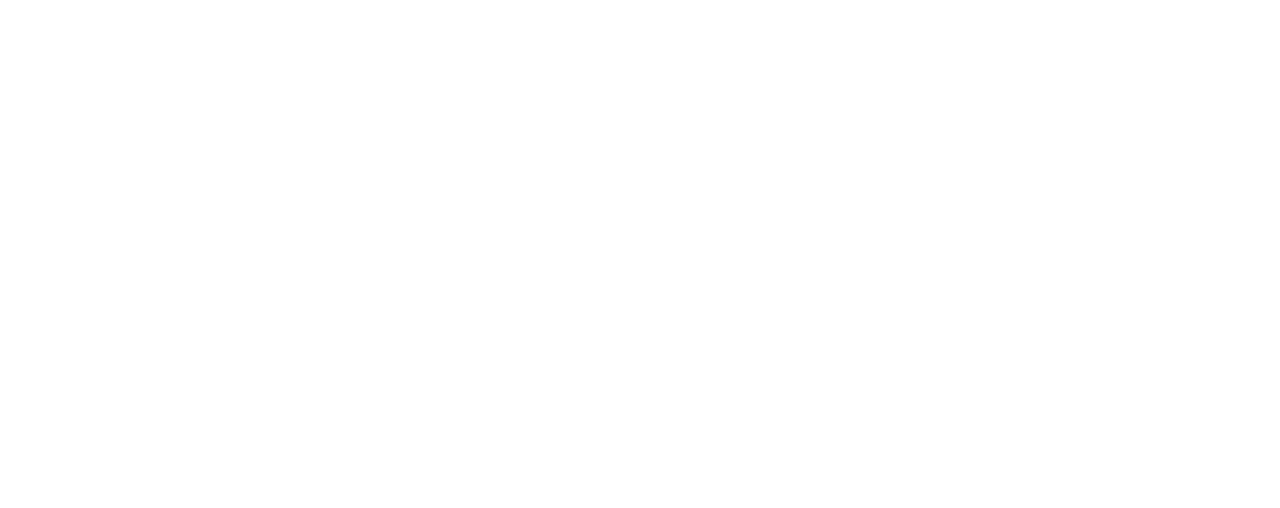
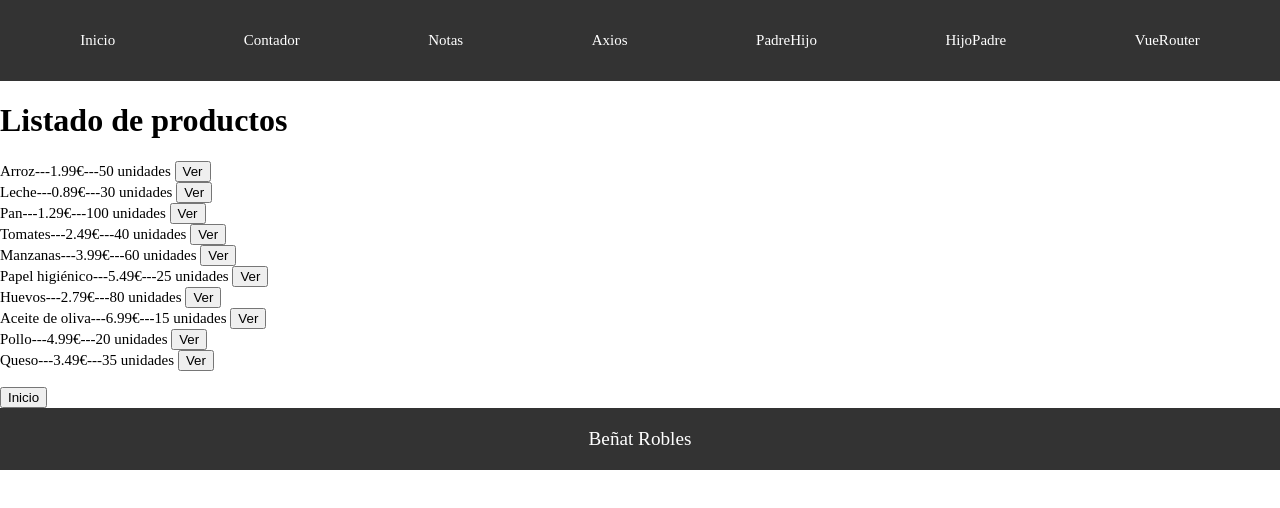
Before and after one commit to beniatrobles/apuntes-VUE, a Vue app in the folder apuntes/: page /productList in a window 1280 px wide. Before the commit this address had no page. Shown: the top 508 px of the page. Built offline with nearby package versions, Linux system fonts and the light colour scheme.

Commit message:
fdsdfsdf

```diff
--- a/apuntes/src/components/Navbar.vue
+++ b/apuntes/src/components/Navbar.vue
@@ -18,6 +18,9 @@
             </li>
             <li class="lista5">
                 <router-link to="/hijo_padre" class="lista1">HijoPadre</router-link>
+            </li>
+            <li class="lista5">
+                <router-link to="/inicio" class="lista1">VueRouter</router-link>
             </li>
         </ul>
     </nav>
--- a/apuntes/src/components/TaskList.vue
+++ b/apuntes/src/components/TaskList.vue
@@ -3,12 +3,14 @@
         <TaskInput @enviar-tarea="arrayTareas" />
 
         <h3>Tareas Recibidas(Componente Padre)</h3>
-        <ul>
-            <li v-for="(tarea, index) in tareasRecibidas" :key="index">{{ tarea.tarea }}-{{ tarea.descripcion }}
-                <button @click="eliminarTarea(index)">Eliminar</button>
-            </li>
+        <div class="hola">
+            <ul>
+                <li v-for="(tarea, index) in tareasRecibidas" :key="index">{{ tarea.tarea }}-{{ tarea.descripcion }}
+                    <button @click="eliminarTarea(index)">Eliminar</button>
+                </li>
 
-        </ul>
+            </ul>
+        </div>
     </div>
 </template>
 <script setup>
@@ -27,4 +29,11 @@
     tareasRecibidas.value.splice(index, 1)
 }
 </script>
-<style></style>
+<style>
+.hola{
+    background-color: white;
+    width: 500px;
+    height: auto;
+}
+
+</style>
--- a/apuntes/src/router/index.js
+++ b/apuntes/src/router/index.js
@@ -5,6 +5,9 @@
 import Axios from '../views/axios/axios.vue'
 import Padre_hijo from '@/views/padre_hijo/padre_hijo.vue'
 import Hijo_padre from '@/views/hijo_padre/hijo_padre.vue'
+import Inicio from '@/views/vueRouter/inicio.vue'
+import ProductList from '@/views/vueRouter/ProductList.vue'
+import ProductDetails from '@/views/vueRouter/ProductDetails.vue'
 
 const routes = [
   {
@@ -36,6 +39,21 @@
     path: '/hijo_padre',
     name: 'Hijo_padre',
     component: Hijo_padre
+  },
+  {
+    path:'/inicio',
+    name:'Inicio',
+    component: Inicio
+  },
+  {
+    path: '/productList',
+    name:'ProductList',
+    component: ProductList
+  },
+  {
+    path: '/productDetails/:id',
+    name: 'ProductDetails',
+    component: ProductDetails
   }
 ]
 
--- /dev/null
+++ b/apuntes/src/views/vueRouter/ProductDetails.vue
@@ -0,0 +1,36 @@
+<template>
+    <Navbar />
+    <h1>Aqui estan los detalles del producto {{ id }}</h1>
+    <h3>Nombre: {{ producto.nombre }}</h3>
+    <h3>Precio:</h3>
+    <h3>Stock:</h3>
+    <Footer />
+</template>
+<script setup>
+import { ref, onMounted } from 'vue';
+import { useRoute } from 'vue-router';
+import Navbar from '@/components/Navbar.vue';
+import Footer from '@/components/Footer.vue';
+
+let route = useRoute()
+let id = route.params.id
+
+let productos = ref([
+    { id: 1, nombre: 'Arroz', precio: 1.99, stock: 50 },
+    { id: 2, nombre: 'Leche', precio: 0.89, stock: 30 },
+    { id: 3, nombre: 'Pan', precio: 1.29, stock: 100 },
+    { id: 4, nombre: 'Tomates', precio: 2.49, stock: 40 },
+    { id: 5, nombre: 'Manzanas', precio: 3.99, stock: 60 },
+    { id: 6, nombre: 'Papel higiénico', precio: 5.49, stock: 25 },
+    { id: 7, nombre: 'Huevos', precio: 2.79, stock: 80 },
+    { id: 8, nombre: 'Aceite de oliva', precio: 6.99, stock: 15 },
+    { id: 9, nombre: 'Pollo', precio: 4.99, stock: 20 },
+    { id: 10, nombre: 'Queso', precio: 3.49, stock: 35 }
+]);
+
+let producto = ref([])
+onMounted(() => {
+    producto.value = productos.value.find((p) => p.id === id)
+})
+</script>
+<style></style>
--- /dev/null
+++ b/apuntes/src/views/vueRouter/ProductList.vue
@@ -0,0 +1,47 @@
+<template>
+    <Navbar />
+    <h1>Listado de productos</h1>
+    <ul>
+        <li v-for="producto in productos" :key="producto.id">{{ producto.nombre
+            }}---{{ producto.precio }}€---{{ producto.stock }} unidades
+            <button @click="verDetalles(producto.id)">Ver</button>
+        </li>
+    </ul>
+    <button @click="volver">Inicio</button>
+    <Footer />
+</template>
+<script setup>
+import { ref } from 'vue';
+import Navbar from '@/components/Navbar.vue';
+import Footer from '@/components/Footer.vue';
+import { useRouter } from 'vue-router';
+
+let router = useRouter()
+
+function volver() {
+    router.push('/inicio')
+}
+
+function verDetalles(id){
+    console.log(id)
+    router.push({name: 'ProductDetails', params: {id}})
+
+}
+
+
+let productos = ref([
+    { id: 1, nombre: 'Arroz', precio: 1.99, stock: 50 },
+    { id: 2, nombre: 'Leche', precio: 0.89, stock: 30 },
+    { id: 3, nombre: 'Pan', precio: 1.29, stock: 100 },
+    { id: 4, nombre: 'Tomates', precio: 2.49, stock: 40 },
+    { id: 5, nombre: 'Manzanas', precio: 3.99, stock: 60 },
+    { id: 6, nombre: 'Papel higiénico', precio: 5.49, stock: 25 },
+    { id: 7, nombre: 'Huevos', precio: 2.79, stock: 80 },
+    { id: 8, nombre: 'Aceite de oliva', precio: 6.99, stock: 15 },
+    { id: 9, nombre: 'Pollo', precio: 4.99, stock: 20 },
+    { id: 10, nombre: 'Queso', precio: 3.49, stock: 35 }
+]);
+
+
+</script>
+<style></style>
--- /dev/null
+++ b/apuntes/src/views/vueRouter/inicio.vue
@@ -0,0 +1,20 @@
+<template>
+    <Navbar />
+    <h3>En este sitio web veremos los productos de un supermercado</h3>
+    <h3>Si quieres ver la lista clicka aqui</h3>
+    <button @click="navegar">Lista Productos</button>
+    <Footer />
+</template>
+<script setup>
+import Navbar from '@/components/Navbar.vue';
+import Footer from '@/components/Footer.vue';
+import { useRouter } from 'vue-router';
+
+let router = useRouter()
+
+function navegar() {
+    router.push('/productList')
+}
+
+</script>
+<style></style>
```
Also changed, not shown: apuntes/src/views/vueRouter/Ejercicio9_VueRouter.md (added, +10 -0 lines).
